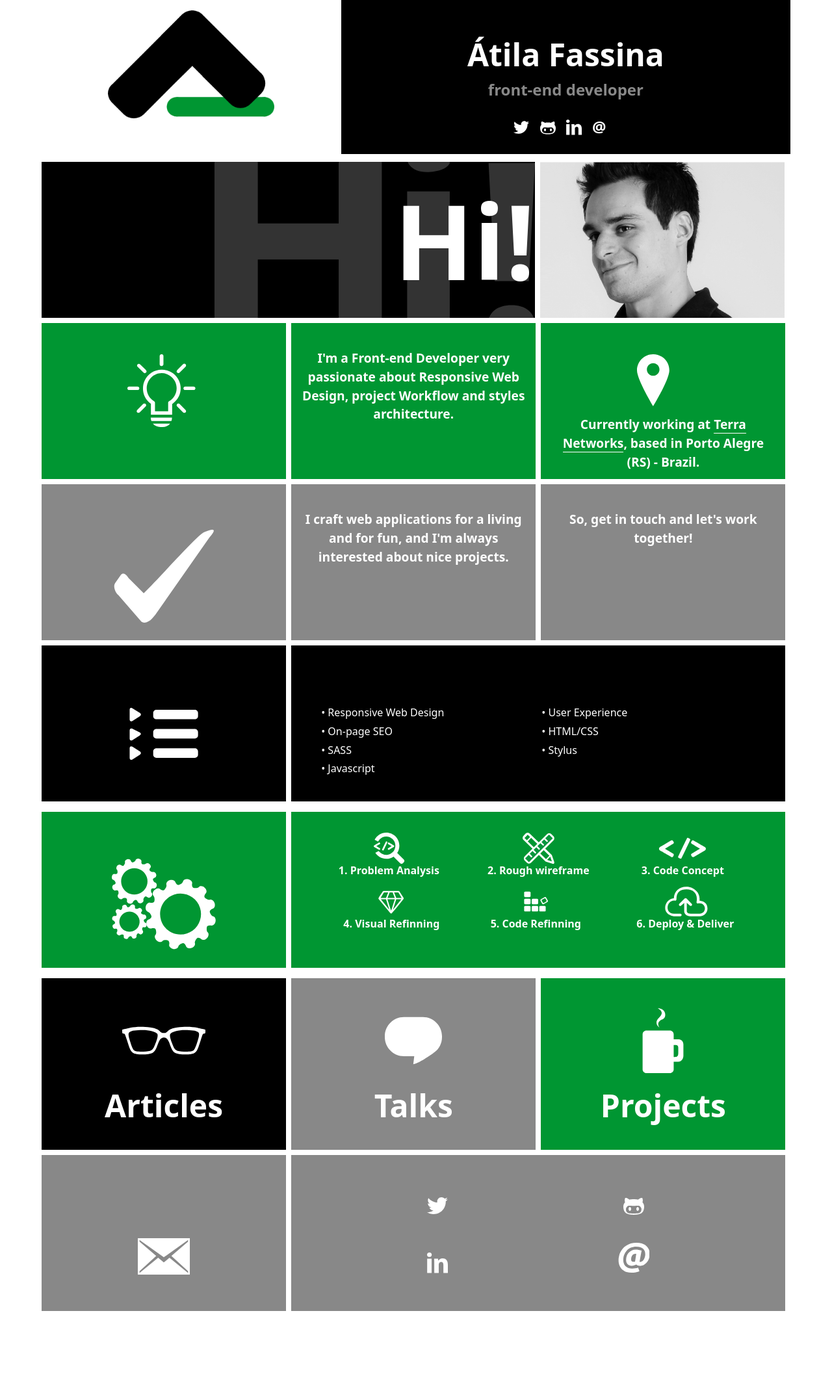
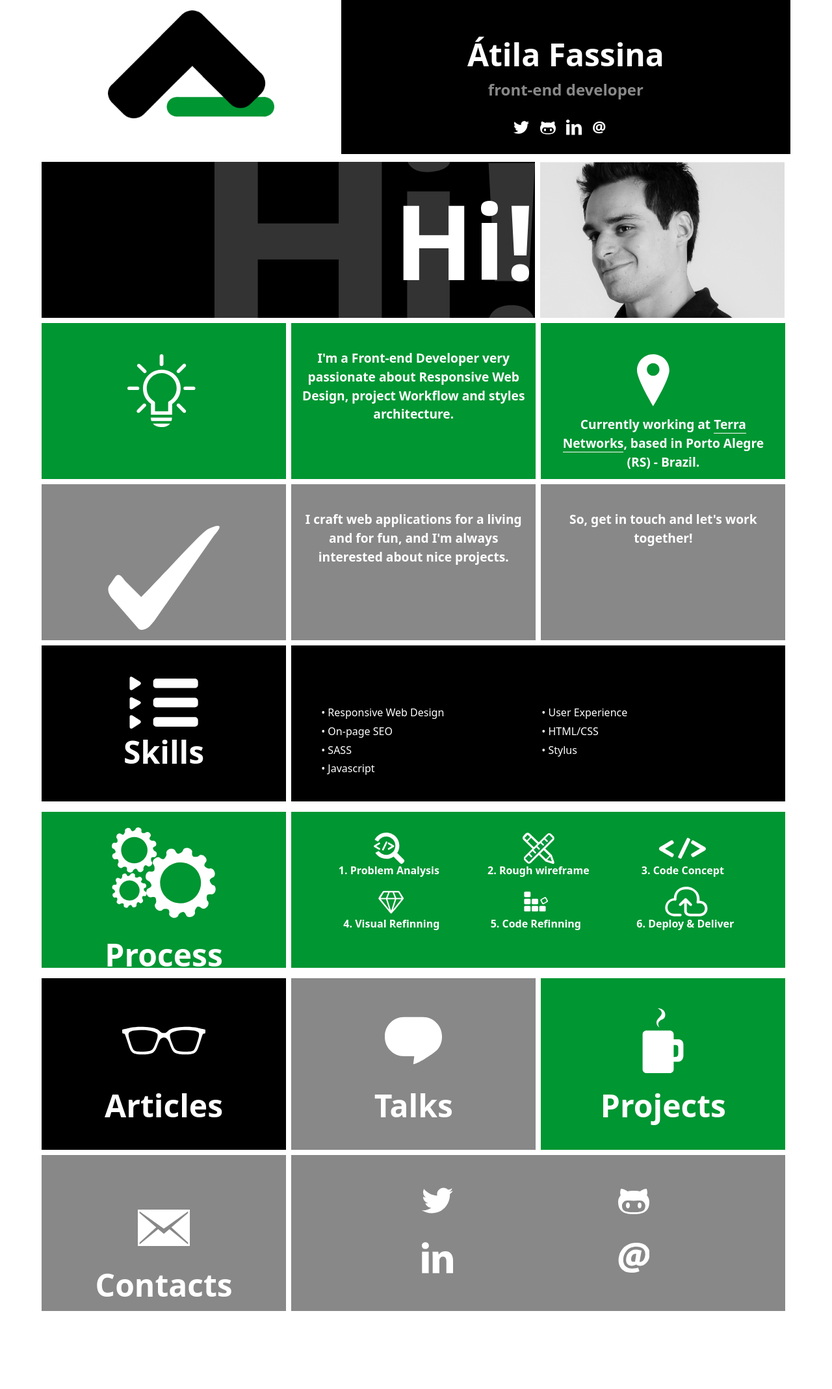
Before and after one commit to ftonato/atila.fassina.eu, a Jekyll site: the page built from index.html, in a window 1280 px wide. Shown: the whole page at 65% size. Built offline with Jekyll 4.4.1, drawn with Linux system fonts in a browser that asks for light colours; some web fonts are replaced; Markdown is read by kramdown in place of the engine named in the settings; after the commit the page ends 2049 px from its top, so only the background shows below that.

Commit message:
add fixed height to svgs - address webkit bug on ios

```diff
--- a/assets/styles/_scss/partials/_footer.scss
+++ b/assets/styles/_scss/partials/_footer.scss
@@ -10,7 +10,8 @@
 
   &-icon {
     svg {
-      width: 5em;
+      width: 5rem;
+      height: 5rem;
       display: block;
       margin: 0 auto;
     }
@@ -62,6 +63,7 @@
 
     svg {
       width: 3rem;
+      height: 3rem;
     }
   }
 }
--- a/assets/styles/_scss/partials/_menu.scss
+++ b/assets/styles/_scss/partials/_menu.scss
@@ -23,6 +23,7 @@
   &-icon {
     svg {
       width: 8rem;
+      height: 8rem;
       display: block;
       margin: 0 auto;
     }
--- a/assets/styles/_scss/partials/home.scss
+++ b/assets/styles/_scss/partials/home.scss
@@ -71,6 +71,11 @@
       height: 5em;
       margin: 0 auto;
     }
+
+    @media #{$bp-medium} {
+      padding-top: 0;
+      padding-bottom: 0;
+    }
   }
 
   &-list {
--- a/assets/styles/css/main.css
+++ b/assets/styles/css/main.css
@@ -628,6 +628,10 @@
     display: block;
     height: 5em;
     margin: 0 auto; }
+  @media (min-width: 750px) {
+    .skills-icon {
+      padding-top: 0;
+      padding-bottom: 0; } }
   @media (min-width: 420px) {
     .skills {
       padding-top: 3rem; } }
@@ -693,6 +697,10 @@
     display: block;
     height: 5em;
     margin: 0 auto; }
+  @media (min-width: 750px) {
+    .process-icon {
+      padding-top: 0;
+      padding-bottom: 0; } }
   .process-icon svg {
     width: 10em;
     height: 10em; }
@@ -753,6 +761,7 @@
   overflow: hidden; }
   .menu-icon svg {
     width: 8rem;
+    height: 8rem;
     display: block;
     margin: 0 auto; }
   .menu-label {
@@ -773,7 +782,8 @@
     padding-top: 4.5rem;
     background-color: #888; }
   .contact-icon svg {
-    width: 5em;
+    width: 5rem;
+    height: 5rem;
     display: block;
     margin: 0 auto; }
   .contact-title {
@@ -812,7 +822,8 @@
       font-size: 3rem;
       font-weight: bolder; }
     .contact-item svg {
-      width: 3rem; }
+      width: 3rem;
+      height: 3rem; }
 
 .contentWrap::after {
   content: "";
```
Also changed, not shown: _includes/svg/about/check.svg, 1 other file.
